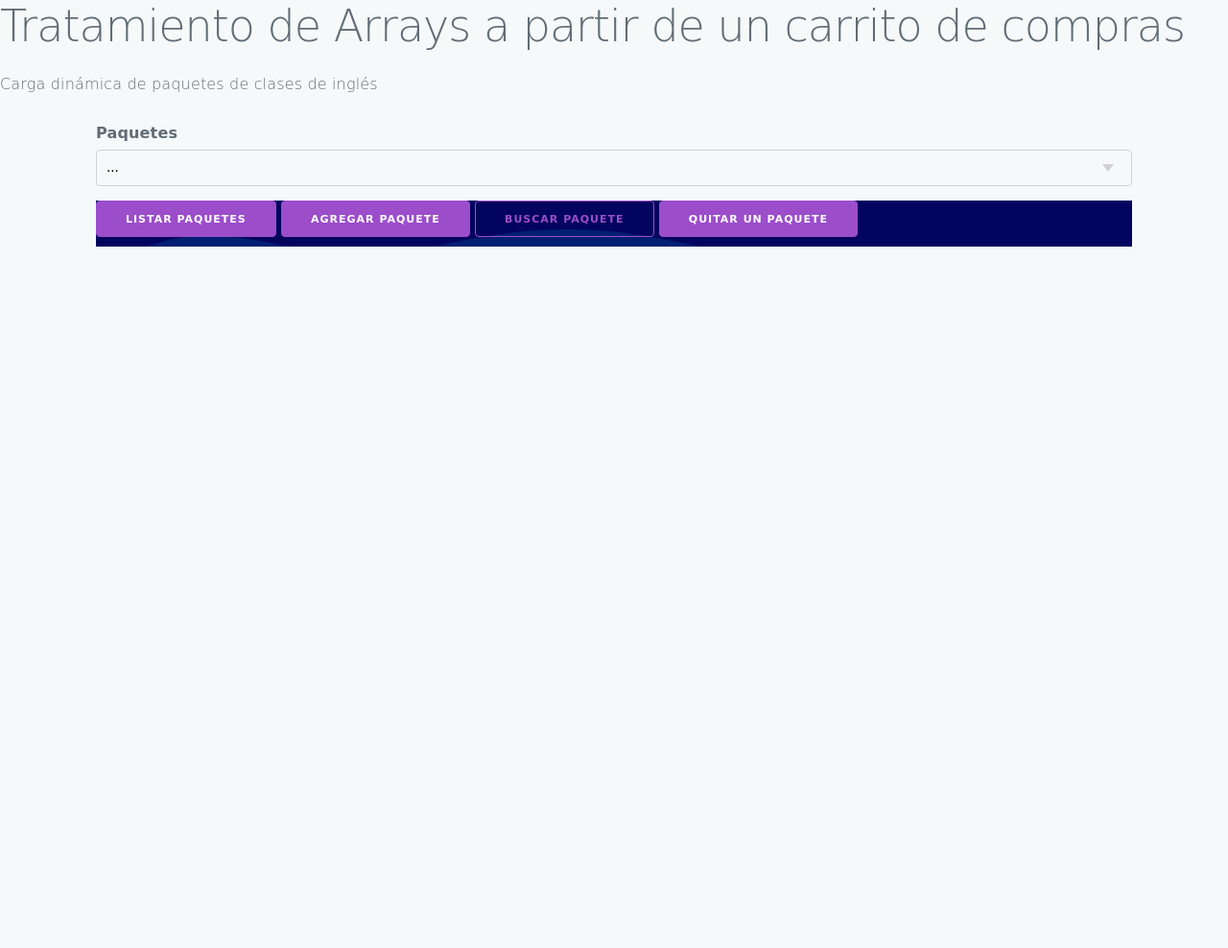
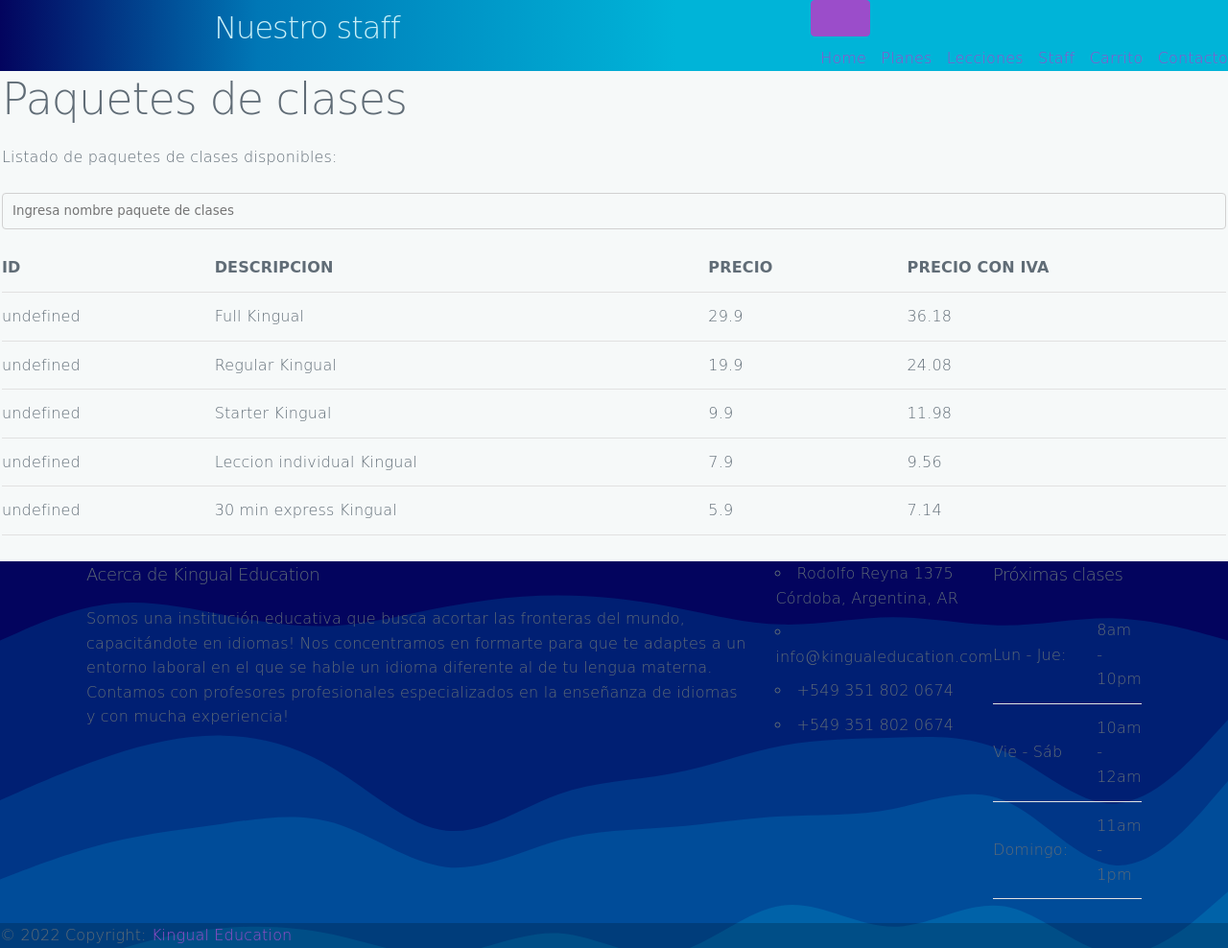
Before and after one commit to Tinchoreta/kingual, a website: page pages/carrito.html in a window 1280 px wide. Shown: the whole page at 96% size. Before the commit the page ends 800 px from the top, so only its background shows below. Drawn offline with nearby package versions, Linux system fonts and the light colour scheme; files that its build step writes are made by us from their sources.

Commit message:
Eventos y DOM en proyecto Kingual

```diff
--- a/pages/carrito.html
+++ b/pages/carrito.html
@@ -8,32 +8,156 @@
     <link rel="stylesheet" href="../css/style.css">
     <script src="../scripts/variables.js"></script>
     <script src="../scripts/paquete.class.js"></script>
-    <script defer src="../scripts/arrays.js"></script>
+    <script src="../scripts/arrays.js"></script>
+    <script defer src="../scripts/dom.js"></script>
+
     <title>Carrito de compras - Arrays</title>
 </head>
 <body>
-    <h1>Tratamiento de Arrays a partir de un carrito de compras</h1>
-    <p>Carga dinámica de paquetes de clases de inglés</p>
-    <article class="container">
-        <div class="parent">
-            <div>
-                <label for="selectPaquete">Paquetes</label>
-                <select id="selectPaquete" name="selectPaquete">
-                    <option value="" selected disabled>...</option> -->
-                    <option value="">Full Kingual</option>
-                    <option value="">Regular Kingual</option>
-                    <option value="">Starter Kingual</option>
-                    <option value="">Leccion individual Kingual</option>
-                    <option value="">30 min express Kingual</option>
-                </select>
-            </div>
-            <footer>
-                <button class="button" onclick="mostrarPaquetes()">LISTAR PAQUETES</button>
-                <button class="button button-blue" onclick="agregarPaquete()">AGREGAR PAQUETE</button>
-                <button class="button button-outline" onclick="buscarPaquete()">BUSCAR PAQUETE</button>
-                <button class="button button-delete" onclick="quitarPaquete()">QUITAR UN PAQUETE</button>
-            </footer>
+    <header class="headerStaff">
+		<h1 class="titulos">Nuestro staff</h1>
+		<nav class="navbar navbar-expand-lg navbar-light bg-light">
+			<div class="container-fluid">
+				<button class="navbar-toggler" type="button" data-bs-toggle="collapse"
+					data-bs-target="#navbarNavAltMarkup" aria-controls="navbarNavAltMarkup" aria-expanded="false"
+					aria-label="Toggle navigation">
+					<span class="navbar-toggler-icon"></span>
+				</button>
+				<div class="collapse navbar-collapse" id="navbarNavAltMarkup">
+					<div class="navbar-nav">
+						<a class="nav-link" href="../index.html">Home</a>
+						<a class="nav-link" href="./planes.html">Planes</a>
+						<a class="nav-link" href="./lecciones.html">Lecciones</a>
+						<a class="nav-link" href="./staff.html">Staff</a>
+                        <a class="nav-link active" aria-current="page" href="#">Carrito</a>
+						<a class="nav-link" href="./contacto.html">Contacto</a>
+					</div>
+				</div>
+			</div>
+		</nav>
+	</header>
+    <article>
+        <h1 id="titulo">Paquetes de clases</h1>
+        <p id="parrafo">Listado de paquetes de clases disponibles:</p>
+        <div>
+            <span><input type="search" id="filtroPaquete" placeholder="Ingresa nombre paquete de clases"></span>
         </div>
+        <table>
+            <thead>
+                <tr>
+                    <th>ID</th>
+                    <th>DESCRIPCION</th>
+                    <th>PRECIO</th>
+                    <th>PRECIO CON IVA</th>
+                </tr>
+            </thead>
+            <tbody id="tabla">
+
+            </tbody>
+        </table>
+
     </article>
+    <footer class="text-white text-left text-lg-start bg-primary">
+		<!-- Grid container -->
+		<div class="container pt-3 pb-3">
+			<!--Grid row-->
+			<div class="row mt-2">
+				<!--Grid column-->
+				<div class="col-lg-4 col-md-12 mb-4 mb-md-0">
+					<h5 class="text-uppercase mb-4">Acerca de Kingual Education</h5>
+
+					<p>
+						Somos una institución educativa que busca acortar las fronteras del mundo,
+						capacitándote en idiomas! Nos concentramos en formarte para que te adaptes a un entorno laboral
+						en el que se hable un idioma diferente al de tu lengua materna.
+						Contamos con profesores profesionales especializados en la enseñanza de idiomas y con mucha
+						experiencia!
+					</p>
+					<div class="mt-4">
+						<!-- Facebook -->
+						<a href="https://m.facebook.com/Kingual-Education-102834582206961/"
+							class="btn btn-floating btn-primary btn-lg border border-light" target="_blank"
+							data-bs-toggle="Facebook" data-bs-placement="bottom" data-bs-title="Facebook"><i
+								class="fab fa-facebook-f"></i></a>
+						<!-- Twitter -->
+						<a href="https://twitter.com/" class="btn btn-floating btn-primary btn-lg border border-light"
+							target="_blank" data-bs-toggle="Twitter" data-bs-placement="bottom" data-bs-title="Twitter">
+							<i class="fab fa-twitter"></i></a>
+						<!-- Instagram -->
+						<a href="https://www.instagram.com/kingual.education/"
+							class="btn btn-floating btn-primary btn-lg border border-light" target="_blank"
+							data-bs-toggle="Instagram" data-bs-placement="bottom" data-bs-title="Instagram">
+							<i class="fab fa-instagram"></i></a>
+					</div>
+				</div>
+				<!--Grid column-->
+
+				<!--Grid column-->
+				<div class="col-lg-4 col-md-6 mb-4 mb-md-0">
+					<ul class="fa-ul" style="margin-left: 1.65em;">
+						<li class="mb-3 mt-4">
+							<span class="fa-li"><i class="fas fa-home"></i></span><span class="ms-2">Rodolfo Reyna 1375
+								Córdoba, Argentina,
+								AR</span>
+						</li>
+						<li class="mb-3">
+							<span class="fa-li"><i class="fas fa-envelope"></i></span><span
+								class="ms-2">info@kingualeducation.com</span>
+						</li>
+						<li class="mb-3">
+							<span class="fa-li"><i class="fas fa-phone"></i></span><span class="ms-2">+549 351 802
+								0674
+							</span>
+						</li>
+						<li class="mb-3">
+							<span class="fa-li"><i class="fas fa-print"></i></span><span class="ms-2">+549 351 802
+								0674
+							</span>
+						</li>
+					</ul>
+				</div>
+				<!--Grid column-->
+
+				<!--Grid column-->
+				<div class="col-lg-4 col-md-6 mt-4 mb-4 mb-md-0">
+					<h5 class="text-uppercase mb-4">Próximas clases</h5>
+
+					<table class="table text-center text-white">
+						<tbody class="font-weight-normal">
+							<tr>
+								<td>Lun - Jue:</td>
+								<td>8am - 10pm</td>
+							</tr>
+							<tr>
+								<td>Vie - Sáb</td>
+								<td>10am - 12am</td>
+							</tr>
+							<tr>
+								<td>Domingo:</td>
+								<td>11am - 1pm</td>
+							</tr>
+						</tbody>
+					</table>
+				</div>
+				<!--Grid column-->
+			</div>
+			<!--Grid row-->
+		</div>
+		<!-- Grid container -->
+
+		<!-- Copyright -->
+		<div class="text-center p-3" style="background-color: rgba(0, 0, 0, 0.2);">
+			© 2022 Copyright:
+			<a class="text-white" href="http://kingualeducation.000webhost.com">Kingual Education</a>
+		</div>
+		<!-- Copyright -->
+	</footer>
+
+	<script src="https://cdn.jsdelivr.net/npm/@popperjs/core@2.10.2/dist/umd/popper.min.js"
+		integrity="sha384-7+zCNj/IqJ95wo16oMtfsKbZ9ccEh31eOz1HGyDuCQ6wgnyJNSYdrPa03rtR1zdB"
+		crossorigin="anonymous"></script>
+	<script src="https://cdn.jsdelivr.net/npm/bootstrap@5.1.3/dist/js/bootstrap.min.js"
+		integrity="sha384-QJHtvGhmr9XOIpI6YVutG+2QOK9T+ZnN4kzFN1RtK3zEFEIsxhlmWl5/YESvpZ13"
+		crossorigin="anonymous"></script>
 </body>
 </html>
--- a/scripts/arrays.js
+++ b/scripts/arrays.js
@@ -1,4 +1,3 @@
-const paquetes = [];
 
 function llenarArrayPaquetes() {
 
--- /dev/null
+++ b/scripts/dom.js
@@ -0,0 +1,52 @@
+const titulo = document.getElementById("titulo")
+const parrafo = document.getElementById("parrafo")
+const parrafos = document.getElementsByTagName("p")
+const tabla = document.getElementById("tabla")
+const filtroPaquete = document.getElementById("filtroPaquete")
+
+
+function cargarPaquetes(array) {
+let fila = ""
+    tabla.innerHTML = ""
+    array.forEach(paquete => {
+        fila = `<tr>
+                    <td>${paquete.numero}</td>
+                    <td>${paquete.nombre}</td>
+                    <td>${paquete.precio}</td>
+                    <td>${paquete.precioConIva()}</td>
+                </tr>`
+                tabla.innerHTML += fila
+    })
+}
+cargarPaquetes(paquetes)
+
+const parrafoFinal = document.createElement("p")
+
+function crearElementoHTML() {
+          parrafoFinal.id = "parrafoHTML"
+          parrafoFinal.innerText = "Párrafo creado desde JS."
+          parrafoFinal.className = "text-rojo"
+          document.body.append(parrafoFinal)
+}
+
+//EVENTOS JAVASCRIPT
+
+const inputFiltrar = document.querySelector("input")
+
+function filtrarPaquetes() { //FILTRAR PAQUETES EN LA TABLA INGRESANDO PARTE DEL NOMBRE
+    inputFiltrar.value = inputFiltrar.value.trim().toUpperCase()
+    if (inputFiltrar.value !== "") {
+        const resultadobusqueda = paquetes.filter(paquete => paquete.nombre.includes(inputFiltrar.value))
+              if (resultadobusqueda.length === 0) {
+                console.clear()
+                console.warn("No se encontraron paquetes.")
+                cargarPaquetes(paquetes)
+              } else {
+                cargarPaquetes(resultadobusqueda)
+              }
+    } else {
+        cargarPaquetes(paquetes)
+    }
+}
+
+inputFiltrar.addEventListener("input", filtrarPaquetes) //Va filtrando conforme vamos escribiendo
--- a/scripts/variables.js
+++ b/scripts/variables.js
@@ -1,3 +1,3 @@
 const IVA = 1.21
-
+const paquetes = [];
 const carrito = [];
```
Also changed, not shown: index.html (+1 -0 lines), scripts/eventos.js (added, +16 -0 lines).
